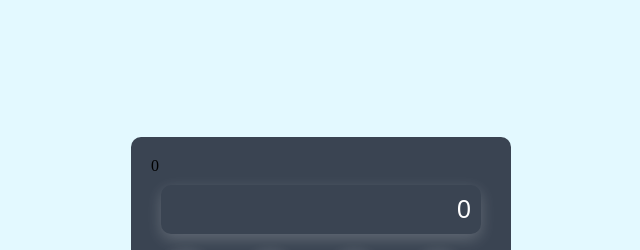
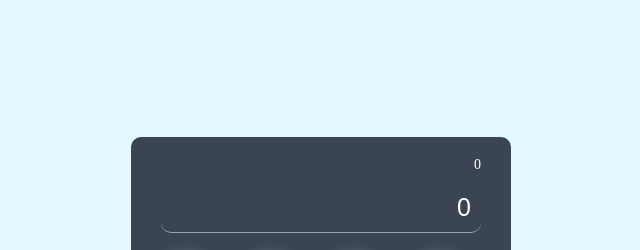
Before and after one commit to bilalmustofa/Simple-Calculator, a plain HTML site: page index.html in a window 1280 px wide. Shown: the top 250 px of the page, without its empty margins (319-959 px from the left). Drawn offline with Linux system fonts and the light colour scheme.

Commit message:
add style to display history

```diff
--- a/style.css
+++ b/style.css
@@ -26,9 +26,14 @@ input {
     font-size: 25px;
     background-color: transparent;
     text-align: right;
-    box-shadow: 0px 5px 15px rgba(255, 255, 255, 0.2);
-    cursor: pointer;
     color: white;
+    border-bottom: rgba(255, 255, 255, 0.5) solid 1px;
+}
+#history {
+    color: white;
+    text-align: right;
+    font-size: 14px;
+    padding-right: 10px;
 }
 input::placeholder {
     color: white;
```
